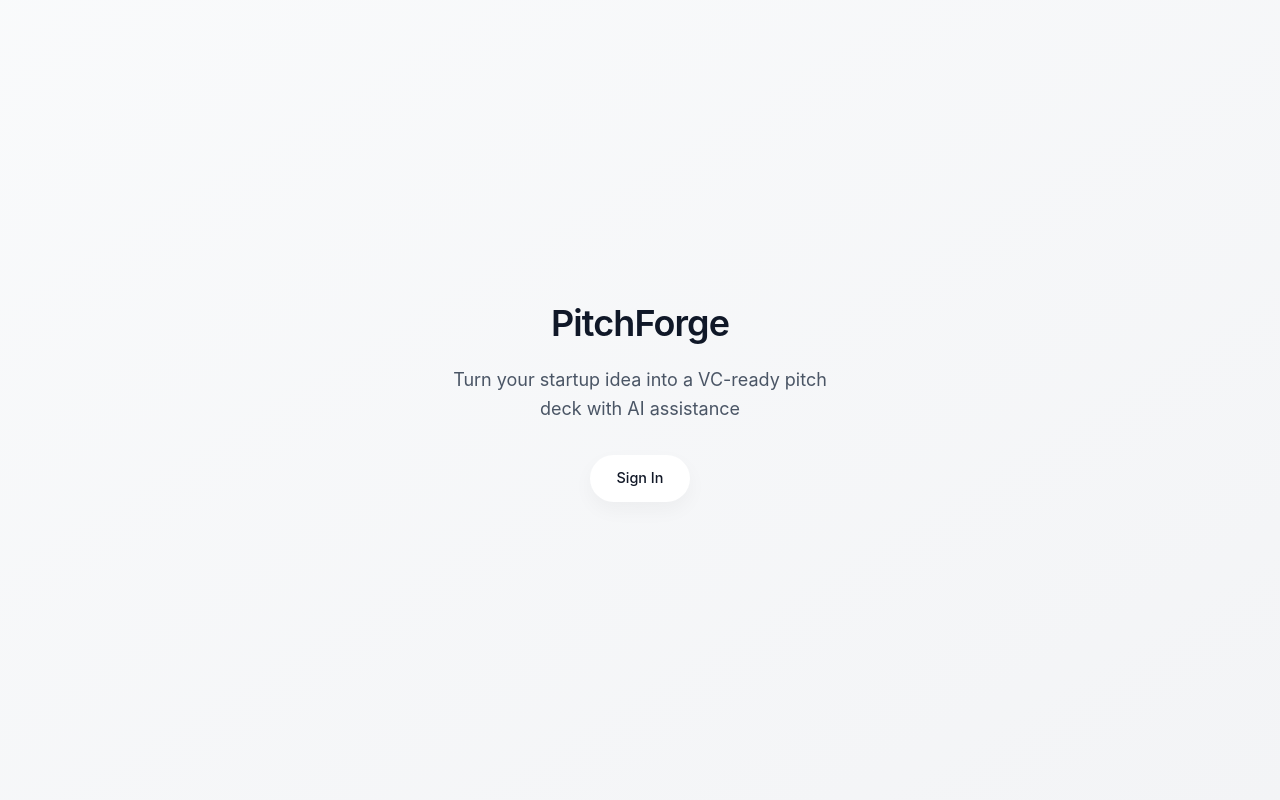
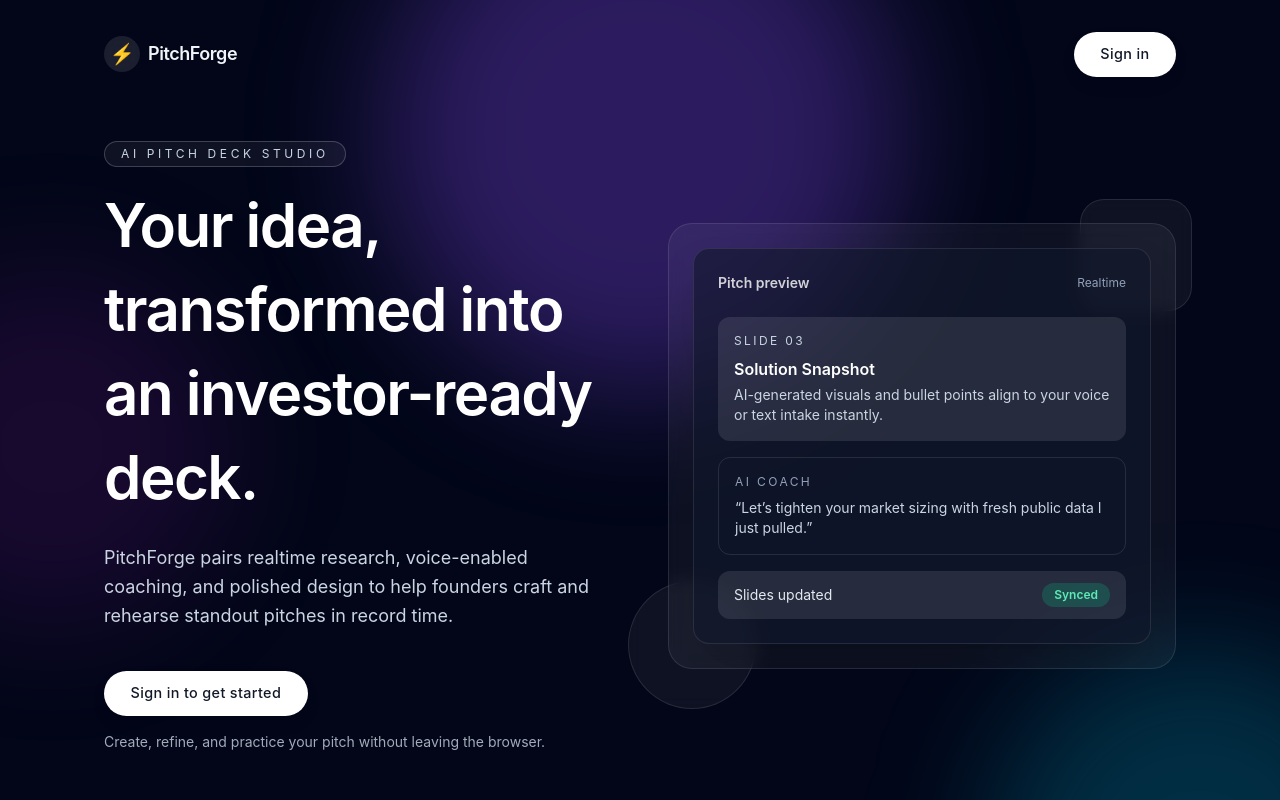
Before and after one commit to RahimMirani/PitchForge, a React (Vite) app in the folder frontend/: page / in a window 1280 px wide. Built offline with nearby package versions, Linux system fonts and the light colour scheme.

Commit message:
Added proper landing page

```diff
--- a/frontend/src/pages/Landing.tsx
+++ b/frontend/src/pages/Landing.tsx
@@ -1,24 +1,125 @@
 import { useNavigate } from 'react-router-dom'
+
+const featureHighlights = [
+  {
+    title: 'AI-crafted storytelling',
+    description:
+      'Feed PitchForge a quick voice note or text intake and get a VC-ready narrative in minutes.',
+  },
+  {
+    title: 'Live research & citations',
+    description:
+      'Automatic market sizing, competitor analysis, and sourced insights tighten every slide.',
+  },
+  {
+    title: 'Practice with a mock VC',
+    description:
+      'Rehearse your pitch in-browser with realtime voice feedback before you ever step in the room.',
+  },
+]
 
 export function Landing() {
   const navigate = useNavigate()
 
   return (
-    <div className="min-h-screen bg-gradient-to-br from-gray-50 to-gray-100 flex items-center justify-center">
-      <div className="text-center max-w-md px-8">
-        <div className="mb-8">
-          <h1 className="text-4xl font-bold text-gray-900 mb-4">PitchForge</h1>
-          <p className="text-lg text-gray-600 leading-relaxed">
-            Turn your startup idea into a VC-ready pitch deck with AI assistance
-          </p>
-        </div>
+    <div className="relative min-h-screen overflow-hidden bg-slate-950 text-slate-100">
+      <div className="absolute inset-0">
+        <div className="absolute -top-32 left-1/2 h-[520px] w-[520px] -translate-x-1/2 rounded-full bg-violet-500/30 blur-3xl" />
+        <div className="absolute bottom-0 right-[-10%] h-[420px] w-[420px] rounded-full bg-cyan-400/20 blur-3xl" />
+        <div className="absolute left-[-10%] top-1/4 h-[360px] w-[360px] rounded-full bg-fuchsia-500/10 blur-3xl" />
+      </div>
 
-        <button
-          onClick={() => navigate('/dashboard')}
-          className="bg-blue-600 text-white px-8 py-4 rounded-xl font-semibold text-lg hover:bg-blue-700 transition-colors shadow-lg hover:shadow-xl"
-        >
-          Sign In
-        </button>
+      <div className="relative mx-auto flex min-h-screen w-full max-w-6xl flex-col px-6 py-8 sm:px-10">
+        <nav className="flex items-center justify-between">
+          <div className="flex items-center gap-2 text-lg font-semibold tracking-tight">
+            <div className="flex h-9 w-9 items-center justify-center rounded-full bg-white/10 backdrop-blur">
+              <span className="text-xl">⚡</span>
+            </div>
+            PitchForge
+          </div>
+
+          <button
+            onClick={() => navigate('/dashboard')}
+            className="rounded-full border border-white/20 px-6 py-2 text-sm font-medium tracking-wide text-slate-100 transition hover:border-white/40 hover:bg-white/10"
+          >
+            Sign in
+          </button>
+        </nav>
+
+        <main className="flex flex-1 flex-col-reverse items-center gap-14 py-16 lg:flex-row lg:items-center lg:justify-between">
+          <div className="flex w-full max-w-xl flex-col items-start text-left">
+            <span className="mb-4 rounded-full border border-white/20 bg-white/5 px-4 py-1 text-xs uppercase tracking-[0.3em] text-slate-300">
+              AI pitch deck studio
+            </span>
+            <h1 className="text-4xl font-semibold leading-tight text-white sm:text-5xl lg:text-6xl">
+              Your idea, transformed into an investor-ready deck.
+            </h1>
+            <p className="mt-6 text-lg leading-relaxed text-slate-300">
+              PitchForge pairs realtime research, voice-enabled coaching, and polished design to help founders craft and rehearse standout pitches in record time.
+            </p>
+
+            <div className="mt-10 flex flex-wrap items-center gap-4">
+              <button
+                onClick={() => navigate('/dashboard')}
+                className="rounded-full bg-white px-8 py-3 text-sm font-semibold tracking-wide text-slate-950 transition hover:bg-slate-100"
+              >
+                Sign in to get started
+              </button>
+              <div className="text-sm text-slate-300/80">
+                Create, refine, and practice your pitch without leaving the browser.
+              </div>
+            </div>
+          </div>
+
+          <div className="relative w-full max-w-lg">
+            <div className="absolute -top-6 -right-4 hidden h-28 w-28 rounded-3xl border border-white/10 bg-white/5 backdrop-blur sm:block" />
+            <div className="absolute -bottom-10 -left-10 hidden h-32 w-32 rounded-full border border-white/10 bg-white/5 backdrop-blur md:block" />
+
+            <div className="relative overflow-hidden rounded-3xl border border-white/10 bg-white/5 p-6 backdrop-blur">
+              <div className="rounded-2xl border border-white/10 bg-slate-900/60 p-6 shadow-2xl">
+                <div className="flex items-center justify-between">
+                  <span className="text-sm font-semibold text-white/80">Pitch preview</span>
+                  <span className="text-xs text-slate-400">Realtime</span>
+                </div>
+                <div className="mt-6 space-y-4">
+                  <div className="rounded-xl bg-white/10 p-4">
+                    <p className="text-xs uppercase tracking-[0.2em] text-slate-300">Slide 03</p>
+                    <p className="mt-2 text-base font-semibold text-white">Solution Snapshot</p>
+                    <p className="mt-1 text-sm text-slate-300">
+                      AI-generated visuals and bullet points align to your voice or text intake instantly.
+                    </p>
+                  </div>
+                  <div className="rounded-xl border border-white/10 p-4">
+                    <p className="text-xs uppercase tracking-[0.2em] text-slate-400">AI coach</p>
+                    <p className="mt-2 text-sm text-slate-300">
+                      “Let’s tighten your market sizing with fresh public data I just pulled.”
+                    </p>
+                  </div>
+                  <div className="flex items-center justify-between rounded-xl bg-white/10 px-4 py-3 text-sm text-slate-200">
+                    <span>Slides updated</span>
+                    <span className="rounded-full bg-emerald-400/20 px-3 py-1 text-xs font-semibold text-emerald-300">Synced</span>
+                  </div>
+                </div>
+              </div>
+            </div>
+          </div>
+        </main>
+
+        <section className="mb-8 border-t border-white/10 pt-10">
+          <div className="grid gap-6 md:grid-cols-3">
+            {featureHighlights.map((feature) => (
+              <div
+                key={feature.title}
+                className="group rounded-2xl border border-white/10 bg-white/5 p-6 transition hover:border-white/30 hover:bg-white/10"
+              >
+                <h3 className="text-lg font-semibold text-white/90">
+                  {feature.title}
+                </h3>
+                <p className="mt-3 text-sm text-slate-300">{feature.description}</p>
+              </div>
+            ))}
+          </div>
+        </section>
       </div>
     </div>
   )
```
